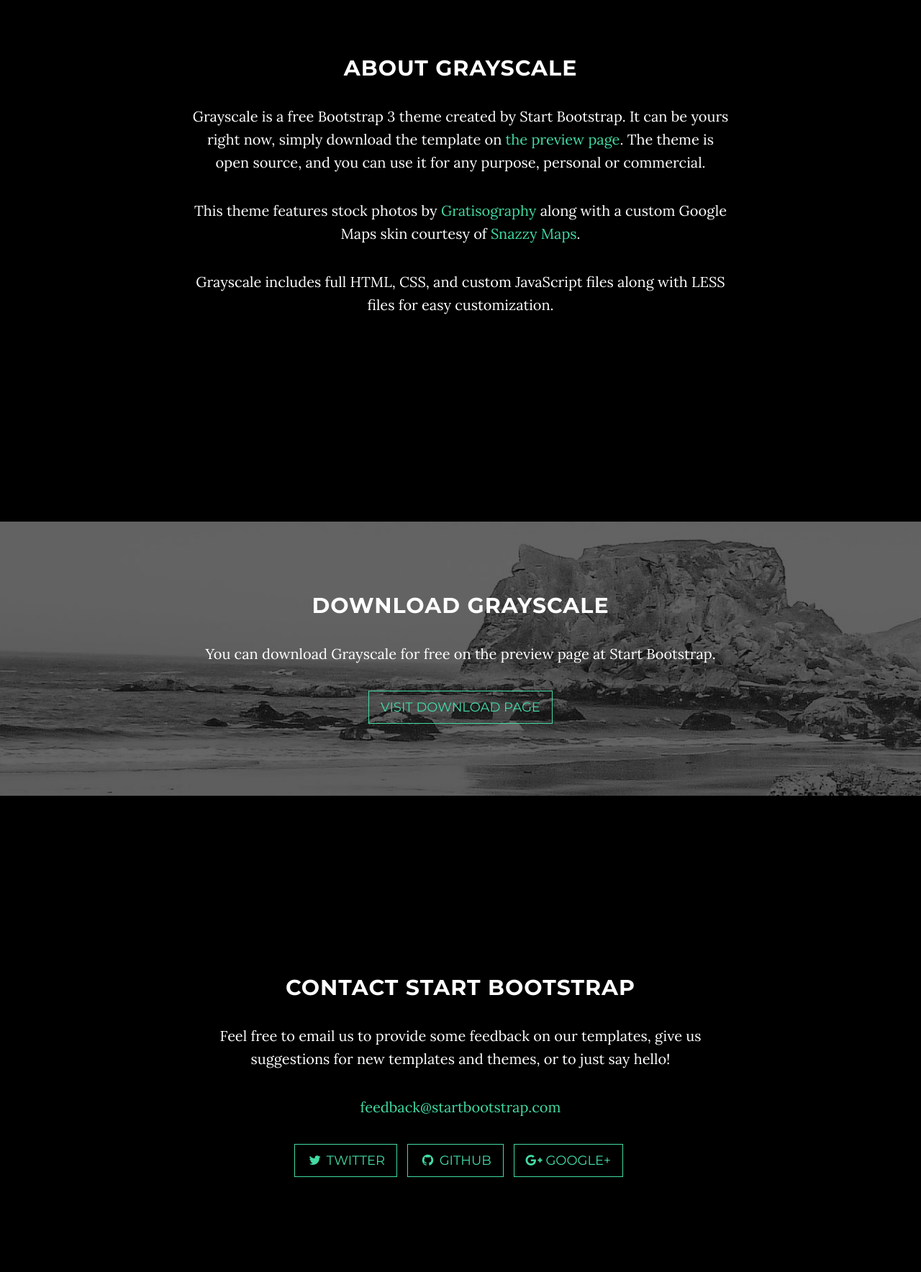
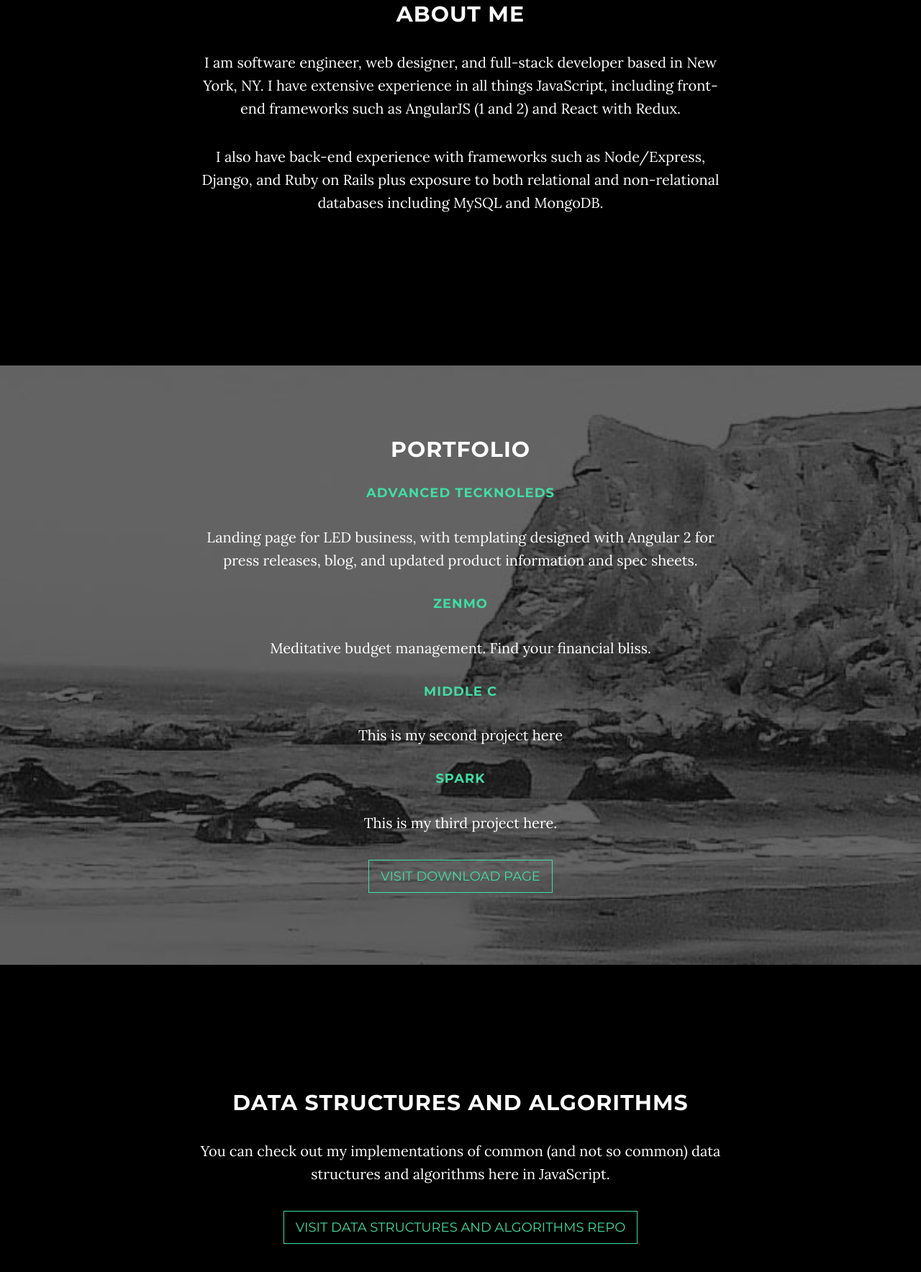
Before and after one commit to deniztetik/deniztetik.github.io, a website: page index.html in a window 1280 px wide. Shown: the part 972-2740 px from the top of the page at 72% size. Drawn offline with nearby package versions, Linux system fonts and the light colour scheme; some packages are replaced by stand-ins of ours.

Commit message:
[feat] Add data structures and algorithms + toy problems + portfolio sections

```diff
--- a/css/grayscale.css
+++ b/css/grayscale.css
@@ -218,9 +218,9 @@
   }
 }
 .content-section {
-  padding-top: 100px;
+  padding-top: 60px;
 }
-.download-section {
+.toyproblems-section, .portfolio-section {
   width: 100%;
   padding: 50px 0;
   color: white;
@@ -238,9 +238,9 @@
 }
 @media (min-width: 767px) {
   .content-section {
-    padding-top: 250px;
+    padding-top: 175px;
   }
-  .download-section {
+  .toyproblems-section, .portfolio-section {
     padding: 100px 0;
   }
   #map {
--- a/index.html
+++ b/index.html
@@ -9,7 +9,7 @@
     <meta name="description" content="">
     <meta name="author" content="">
 
-    <title>Grayscale - Start Bootstrap Theme</title>
+    <title>Deniz Tetik</title>
 
     <!-- Bootstrap Core CSS -->
     <link href="vendor/bootstrap/css/bootstrap.min.css" rel="stylesheet">
@@ -20,7 +20,7 @@
     <link href="https://fonts.googleapis.com/css?family=Montserrat:400,700" rel="stylesheet" type="text/css">
 
     <!-- Theme CSS -->
-    <link href="css/grayscale.min.css" rel="stylesheet">
+    <link href="css/grayscale.css" rel="stylesheet">
 
     <!-- HTML5 Shim and Respond.js IE8 support of HTML5 elements and media queries -->
     <!-- WARNING: Respond.js doesn't work if you view the page via file:// -->
@@ -41,7 +41,7 @@
                     Menu <i class="fa fa-bars"></i>
                 </button>
                 <a class="navbar-brand page-scroll" href="#page-top">
-                    <i class="fa fa-play-circle"></i> <span class="light">Start</span> Bootstrap
+                    <i class="fa fa-play-circle"></i> <span class="light">Deniz</span> Tetik
                 </a>
             </div>
 
@@ -56,7 +56,13 @@
                         <a class="page-scroll" href="#about">About</a>
                     </li>
                     <li>
-                        <a class="page-scroll" href="#download">Download</a>
+                        <a class="page-scroll" href="#portfolio">Portfolio</a>
+                    </li>
+                    <li>
+                        <a class="page-scroll" href="#datastructuresandalgorithms">Data Structures and Algorithms</a>
+                    </li>
+                    <li>
+                        <a class="page-scroll" href="#toyproblems">Toy Problems</a>
                     </li>
                     <li>
                         <a class="page-scroll" href="#contact">Contact</a>
@@ -74,9 +80,8 @@
             <div class="container">
                 <div class="row">
                     <div class="col-md-8 col-md-offset-2">
-                        <h1 class="brand-heading">Grayscale</h1>
-                        <p class="intro-text">A free, responsive, one page Bootstrap theme.
-                            <br>Created by Start Bootstrap.</p>
+                        <h1 class="brand-heading">Deniz Tetik</h1>
+                        <p class="intro-text">Web Developer, Designer, and Software Engineer based in New York, NY.</p>
                         <a href="#about" class="btn btn-circle page-scroll">
                             <i class="fa fa-angle-double-down animated"></i>
                         </a>
@@ -90,21 +95,54 @@
     <section id="about" class="container content-section text-center">
         <div class="row">
             <div class="col-lg-8 col-lg-offset-2">
-                <h2>About Grayscale</h2>
-                <p>Grayscale is a free Bootstrap 3 theme created by Start Bootstrap. It can be yours right now, simply download the template on <a href="http://startbootstrap.com/template-overviews/grayscale/">the preview page</a>. The theme is open source, and you can use it for any purpose, personal or commercial.</p>
-                <p>This theme features stock photos by <a href="http://gratisography.com/">Gratisography</a> along with a custom Google Maps skin courtesy of <a href="http://snazzymaps.com/">Snazzy Maps</a>.</p>
-                <p>Grayscale includes full HTML, CSS, and custom JavaScript files along with LESS files for easy customization.</p>
+                <h2>About Me</h2>
+                <p>I am software engineer, web designer, and full-stack developer based in New York, NY. I have extensive experience in all things JavaScript, including front-end frameworks such as AngularJS (1 and 2) and React with Redux.</p>
+                <p>I also have back-end experience with frameworks such as Node/Express, Django, and Ruby on Rails plus exposure to both relational and non-relational databases including MySQL and MongoDB.</p>
             </div>
         </div>
     </section>
 
-    <!-- Download Section -->
-    <section id="download" class="content-section text-center">
-        <div class="download-section">
+    <!-- Data Structures and Algorithms Section -->
+    <section id="portfolio" class="content-section text-center">
+        <div class="portfolio-section">
             <div class="container">
                 <div class="col-lg-8 col-lg-offset-2">
-                    <h2>Download Grayscale</h2>
-                    <p>You can download Grayscale for free on the preview page at Start Bootstrap.</p>
+                    <h2>Portfolio</h2>
+                    <h4><a href="https://www.advancedtecknoleds.com">Advanced TecknoLEDs</a></h4>
+                      <p>Landing page for LED business, with templating designed with Angular 2 for press releases, blog, and updated product information and spec sheets.</p>
+                    <h4><a href="http://ec2-52-24-194-77.us-west-2.compute.amazonaws.com/">Zenmo</a></h4>
+                      <p>Meditative budget management. Find your financial bliss.</p>
+                    <h4><a href="https://middlec.herokuapp.com/">Middle C</a></h4>
+                      <p>This is my second project here</p>
+                    <h4><a href="https://sparksocialnetworking.herokuapp.com">Spark</a></h4>
+                      <p>This is my third project here.</p>
+                    <a href="http://startbootstrap.com/template-overviews/grayscale/" class="btn btn-default btn-lg">Visit Download Page</a>
+                </div>
+            </div>
+        </div>
+    </section>
+
+
+    <!-- Data Structures and Algorithms Section -->
+    <section id="datastructuresandalgorithms" class="content-section text-center">
+        <div class="datastructuresandalgorithms-section">
+            <div class="container">
+                <div class="col-lg-8 col-lg-offset-2">
+                    <h2>Data Structures and Algorithms</h2>
+                    <p>You can check out my implementations of common (and not so common) data structures and algorithms here in JavaScript.</p>
+                    <a href="https://github.com/deniztetik/data-structures" class="btn btn-default btn-lg">Visit Data Structures and Algorithms Repo</a>
+                </div>
+            </div>
+        </div>
+    </section>
+
+    <!-- Toy Problems -->
+    <section id="toyproblems" class="content-section text-center">
+        <div class="toyproblems-section">
+            <div class="container">
+                <div class="col-lg-8 col-lg-offset-2">
+                    <h2>Toy Problems</h2>
+                    <p>You can check out some of my solutions to toy problems and coding challenges here.</p>
                     <a href="http://startbootstrap.com/template-overviews/grayscale/" class="btn btn-default btn-lg">Visit Download Page</a>
                 </div>
             </div>
@@ -113,24 +151,26 @@
 
     <!-- Contact Section -->
     <section id="contact" class="container content-section text-center">
+      <div class="contact-section">
         <div class="row">
             <div class="col-lg-8 col-lg-offset-2">
-                <h2>Contact Start Bootstrap</h2>
-                <p>Feel free to email us to provide some feedback on our templates, give us suggestions for new templates and themes, or to just say hello!</p>
-                <p><a href="mailto:feedback@startbootstrap.com">feedback@startbootstrap.com</a>
+                <h2>Contact Deniz</h2>
+                <p>Contact Deniz with proposals, questions, or to just say hello!</p>
+                <p><a href="mailto:Deniz.A.Tetik@gmail.com">Deniz.A.Tetik@gmail.com</a>
                 </p>
                 <ul class="list-inline banner-social-buttons">
                     <li>
-                        <a href="https://twitter.com/SBootstrap" class="btn btn-default btn-lg"><i class="fa fa-twitter fa-fw"></i> <span class="network-name">Twitter</span></a>
+                        <a href="https://linkedin.com/in/deniztetik" class="btn btn-default btn-lg"><i class="fa fa-linkedin fa-fw"></i> <span class="network-name">LinkedIn</span></a>
                     </li>
                     <li>
-                        <a href="https://github.com/IronSummitMedia/startbootstrap" class="btn btn-default btn-lg"><i class="fa fa-github fa-fw"></i> <span class="network-name">Github</span></a>
+                        <a href="https://github.com/deniztetik" class="btn btn-default btn-lg"><i class="fa fa-github fa-fw"></i> <span class="network-name">Github</span></a>
                     </li>
                     <li>
                         <a href="https://plus.google.com/+Startbootstrap/posts" class="btn btn-default btn-lg"><i class="fa fa-google-plus fa-fw"></i> <span class="network-name">Google+</span></a>
                     </li>
                 </ul>
             </div>
+          </div>
         </div>
     </section>
 
@@ -140,7 +180,7 @@
     <!-- Footer -->
     <footer>
         <div class="container text-center">
-            <p>Copyright &copy; Your Website 2016</p>
+            <p>Copyright &copy; Deniz Tetik 2016</p>
         </div>
     </footer>
 
```
